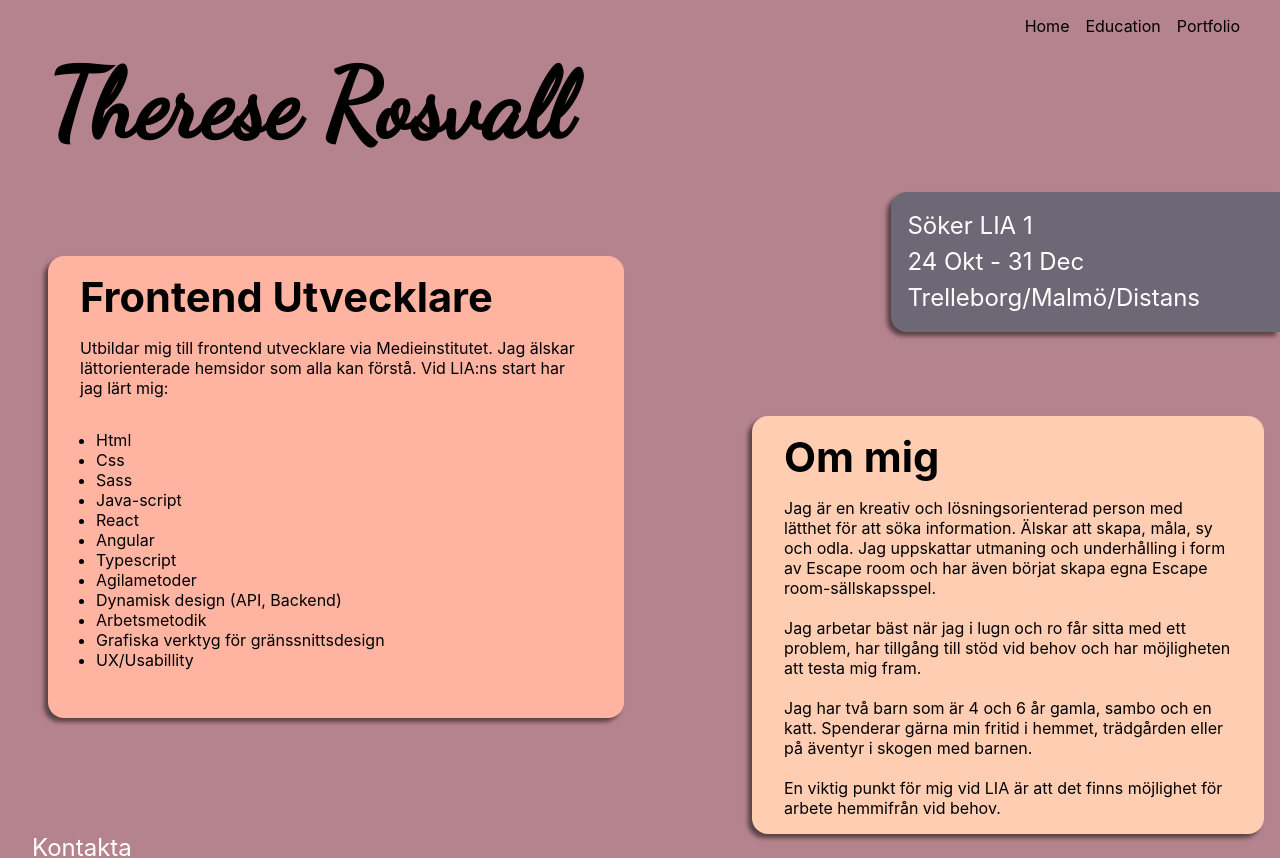
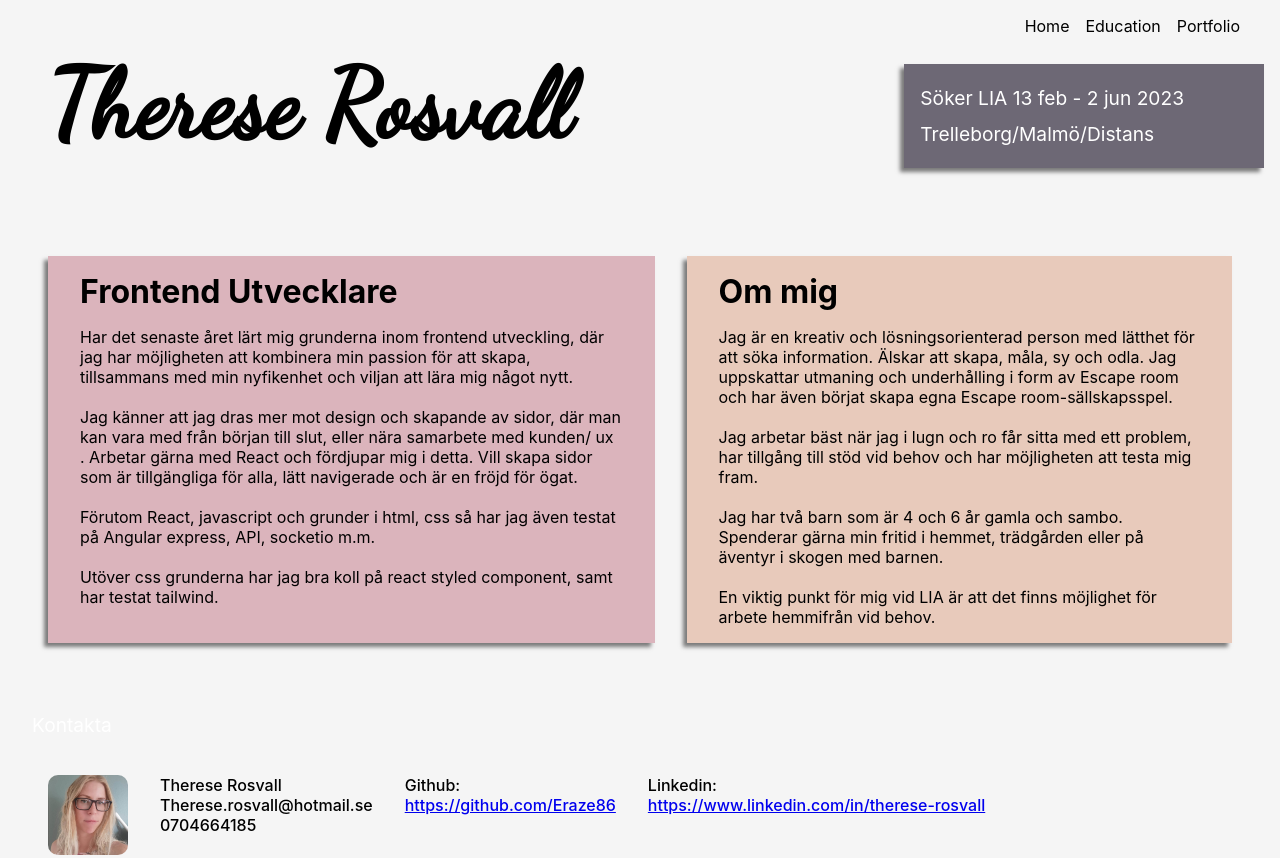
Before and after one commit to Eraze86/cv, a React (Create React App) app: page / in a window 1280 px wide. Shown: the top 858 px of the page. Built offline with nearby package versions, Linux system fonts and the light colour scheme; a web font is replaced by a local one.

Commit message:
ändrade design

```diff
--- a/src/components/Home.tsx
+++ b/src/components/Home.tsx
@@ -1,53 +1,55 @@
 
 
 
-import { Section, ArticleFront, ArticleLia, ArticleAboute } from "./styled/section"
-import { H3, H2 } from "./styled/text"
+import { Section, ArticleFront, ArticleLia, ArticleAboute, SectionMe } from "./styled/section"
+import { H2, H3Lia } from "./styled/text"
 export function Home() {
 
   return (<>
 
     <Section>
       <ArticleLia>
-        <H3>Söker LIA 1<br />24 Okt - 31 Dec<br/>
-          Trelleborg/Malmö/Distans </H3>
+        <H3Lia>Söker LIA 13 feb - 2 jun 2023<br />
+          Trelleborg/Malmö/Distans </H3Lia>
       </ArticleLia>
     </Section>
-    <Section>
+    <SectionMe>
       <ArticleFront>
         <H2>Frontend Utvecklare</H2>
-        Utbildar mig till frontend utvecklare via Medieinstitutet.
-        Jag älskar lättorienterade hemsidor som alla kan förstå.
-        Vid LIA:ns start har jag lärt mig:
-        <ul>
-          <li>Html</li>
-          <li>Css</li>
-          <li>Sass</li>
-          <li>Java-script</li>
-          <li>React</li>
-          <li>Angular</li>
-          <li>Typescript</li>
-          <li>Agilametoder</li>
-          <li>Dynamisk design (API, Backend)</li>
-          <li>Arbetsmetodik</li>
-          <li>Grafiska verktyg för gränssnittsdesign</li>
-          <li>UX/Usabillity</li>
-        </ul>
+        Har det senaste året lärt mig grunderna inom
+        frontend utveckling, där jag har möjligheten att
+        kombinera min passion för att skapa,
+        tillsammans med min nyfikenhet och viljan att
+        lära mig något nytt.<br/><br/>
+        Jag känner att jag dras mer mot design och
+        skapande av sidor, där man kan vara med från
+        början till slut, eller nära samarbete med
+        kunden/ ux . Arbetar gärna med React och
+        fördjupar mig i detta. Vill skapa sidor som är
+        tillgängliga för alla, lätt navigerade och är en
+        fröjd för ögat.<br/><br/>
+        Förutom React, javascript och grunder i html, css så har jag även testat på Angular
+        express, API, socketio m.m.<br/> <br/>
+
+        Utöver css grunderna har jag bra koll på react styled component, samt har testat tailwind.
       </ArticleFront>
-    </Section>
-    <Section>
+
       <ArticleAboute>
         <H2>Om mig</H2>
 
-        Jag är en kreativ och lösningsorienterad person med lätthet för att söka information. Älskar att skapa, måla, sy och odla. Jag uppskattar utmaning och underhålling i form av Escape room och har även börjat skapa egna Escape room-sällskapsspel.<br /> <br />
+        Jag är en kreativ och lösningsorienterad person med lätthet för att söka information.
+        Älskar att skapa, måla, sy och odla. Jag uppskattar utmaning och underhålling i form av
+        Escape room och har även börjat skapa egna Escape room-sällskapsspel.<br /> <br />
 
-        Jag arbetar bäst när jag i lugn och ro får sitta med ett problem, har tillgång till stöd vid behov och har möjligheten att testa mig fram.<br /><br />
+        Jag arbetar bäst när jag i lugn och ro får sitta med ett problem, har tillgång till
+        stöd vid behov och har möjligheten att testa mig fram.<br /><br />
 
-        Jag har två barn som är 4 och 6 år gamla, sambo och en katt. Spenderar gärna min fritid i hemmet, trädgården eller på äventyr i skogen med barnen. <br /><br />
+        Jag har två barn som är 4 och 6 år gamla och sambo. Spenderar gärna min
+        fritid i hemmet, trädgården eller på äventyr i skogen med barnen. <br /><br />
 
         En viktig punkt för mig vid LIA är att det finns möjlighet för arbete hemmifrån vid behov.
       </ArticleAboute>
-    </Section>
+    </SectionMe>
   </>
   )
 
--- a/src/components/Layout.tsx
+++ b/src/components/Layout.tsx
@@ -3,7 +3,7 @@ import { Contact, Footer } from "./styled/footer";
 import {  Header, Nav } from "./styled/header";
 import { ImgMe } from "./styled/img";
 import { LinkNav } from "./styled/link";
-import { A, H1, H3, P } from "./styled/text";
+import { A, H1, H3Lia, P } from "./styled/text";
 import me from "../img/profilbild.jpg"
 
 
@@ -19,7 +19,7 @@ export function Layout() {
             </Nav>
         </Header>
         <Outlet></Outlet>
-        <H3>Kontakta</H3>
+        <H3Lia>Kontakta</H3Lia>
 <Footer>
 
     <Contact>
--- a/src/components/styled/header.tsx
+++ b/src/components/styled/header.tsx
@@ -1,7 +1,7 @@
 import styled from "styled-components";
 
 export const Header = styled.header`
-height: 6rem;
+height: 5rem;
 position: static;
 margin: 0;
 padding: 1rem;
--- a/src/components/styled/section.tsx
+++ b/src/components/styled/section.tsx
@@ -8,6 +8,18 @@ margin: 1rem;
     position: static;
 }
 `
+export const SectionMe= styled.section`
+color: black;
+padding: 1rem;
+margin: 1rem;
+display: flex;
+flex-direction: column;
+
+@media (min-width: 768px) {
+    flex-direction: row;
+}
+`
+
 export const SectionPort= styled.section`
 padding: 1rem;
 margin: 1rem;
@@ -25,28 +37,28 @@ flex-direction: column;
 
 export const ArticleFront = styled.article`
 
-background: #FFB4A2;
+background:#dbb4bc;
 box-shadow: -4px 4px 4px rgba(0, 0, 0, 0.5);
 padding: 1rem 2rem;
 margin: 1rem;
 @media (min-width: 768px) {
 
- width: 40vw;
-    left: 4rem;
+
 
     }
 }
 `
 export const ArticleLia = styled.article`
-
+text-align: center;
 background: #6D6875;
 box-shadow: -4px 4px 4px rgba(0, 0, 0, 0.5);
 margin: auto;
 @media (min-width: 768px) {
     position: absolute;
-    right: 0rem;
-    top: 12rem;
-    border-radius: 1rem 0rem 0rem 1rem;
+    right: 1rem;
+    top: 4rem;
+    text-align: left;
+
     }
     H3{
         margin: 0;
@@ -56,15 +68,11 @@ margin: auto;
 export const ArticleAboute = styled.article`
 
 padding: 1rem 2rem;
-
-background: #FFCDB2;
+margin: 1rem;
+background: #e8cabb;
 box-shadow: -4px 4px 4px rgba(0, 0, 0, 0.5);
 @media (min-width: 768px) {
-    position: absolute;
-    margin: 1rem;
-    width: 35vw;
-    right: 0rem;
-    top: 25rem;
+
     }
 `
 
--- a/src/components/styled/text.tsx
+++ b/src/components/styled/text.tsx
@@ -18,14 +18,14 @@ Margin: auto;
 `
 
 export const H2 = styled.h2`
-font-size: 2.6rem;
+font-size: 2rem;
 margin: 0rem 0rem 1rem 0rem;
 
 `
 
-export const H3 = styled.h3`
+export const H3Lia = styled.h3`
 font-weight: 400;
-font-size: 1.5rem;
+font-size: 1.2rem;
 line-height: 36px;
 padding: 1rem;
 margin: 1rem;
--- a/src/index.css
+++ b/src/index.css
@@ -5,7 +5,7 @@ body {
     sans-serif;
   -webkit-font-smoothing: antialiased;
   -moz-osx-font-smoothing: grayscale;
-  background-color: #B5838D;
+  background-color: whitesmoke;
 
   ;
 }
@@ -13,9 +13,7 @@ ul{
   padding: 1rem;
 }
 
-article{
-  border-radius: 1rem;
-}
+
 code {
   font-family: source-code-pro, Menlo, Monaco, Consolas, 'Courier New',
     monospace;
```
